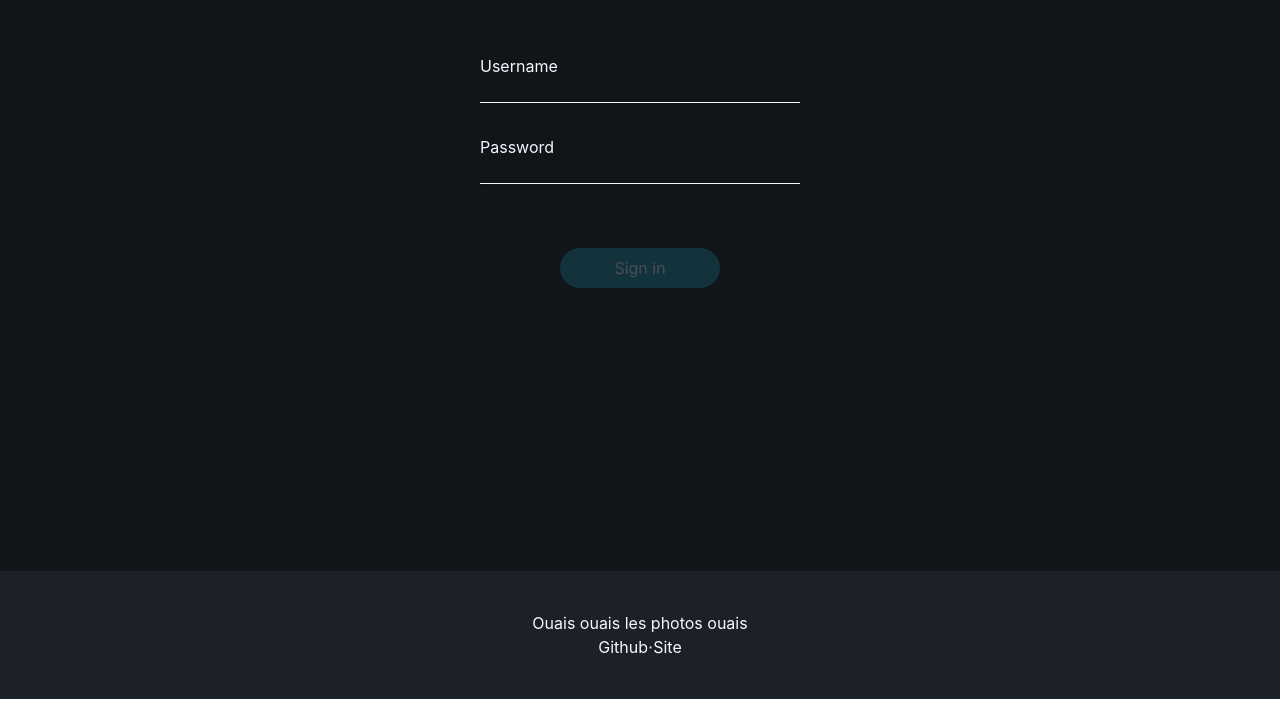
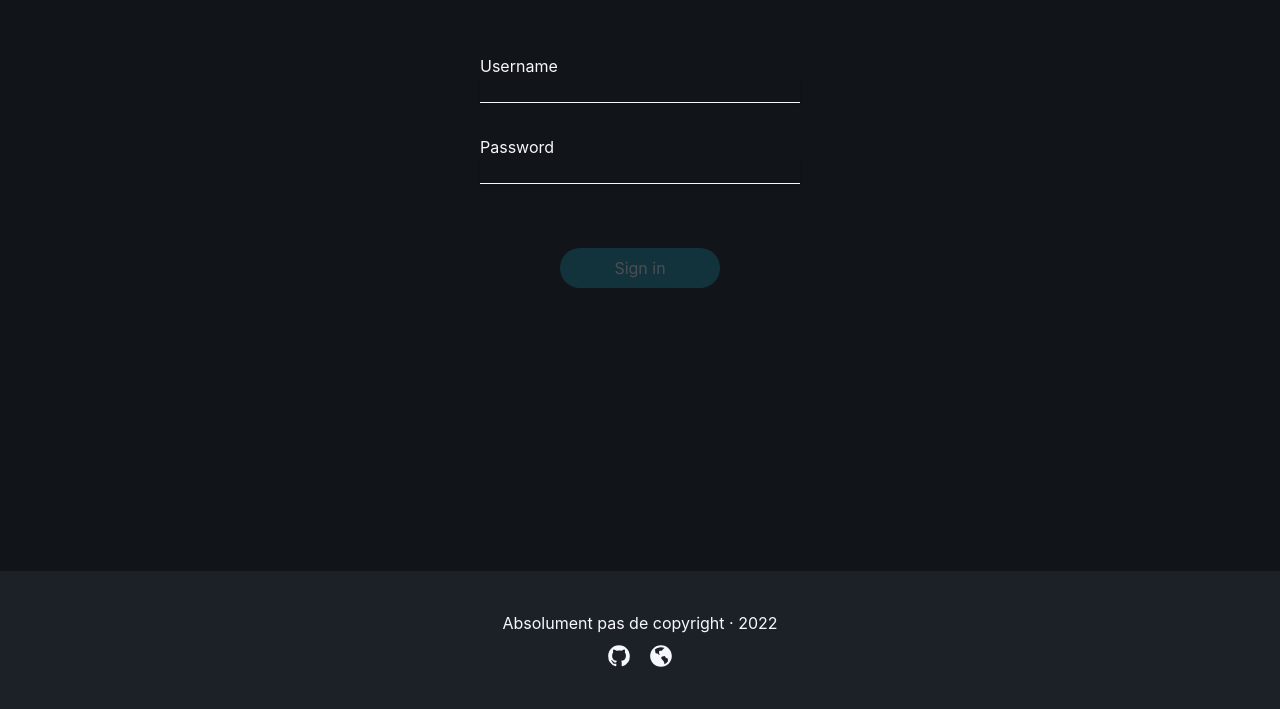
Before and after one commit to RangoDisco/pics-client, a Next.js app: page /signin in a window 1280 px wide. Shown: the part 229-938 px from the top of the page. Built offline with nearby package versions, Linux system fonts and the light colour scheme.

Commit message:
updated footer

```diff
--- a/src/components/Footer.tsx
+++ b/src/components/Footer.tsx
@@ -1,26 +1,27 @@
 import { FC } from "react";
+
+import { RiGithubFill, RiEarthFill } from "react-icons/ri";
 
 const Footer: FC = () => {
   return (
     <div className="bg-raisinBlack text-ghostWhite p-10 bottom-0 flex flex-col justify-center items-center z-50">
-      <p>Ouais ouais les photos ouais</p>
-      <div className="flex flex-row">
+      <p>Absolument pas de copyright · {new Date().getUTCFullYear()}</p>
+      <div className="flex flex-row justify-between mt-2">
         <a
           className="transition-all duration-200 hover:text-munsellBlue"
           href="https://github.com/RangoDisco"
           target="_blank"
           rel="noreferrer"
         >
-          Github
+          <RiGithubFill size={26} />
         </a>
-        {"⋅"}
         <a
-          className="transition-all duration-200 hover:text-munsellBlue"
+          className="transition-all duration-200 hover:text-munsellBlue ml-4"
           href="https:maxime-dias.fr"
           target="_blank"
           rel="noreferrer"
         >
-          Site
+          <RiEarthFill size={26} />
         </a>
       </div>
     </div>
```
